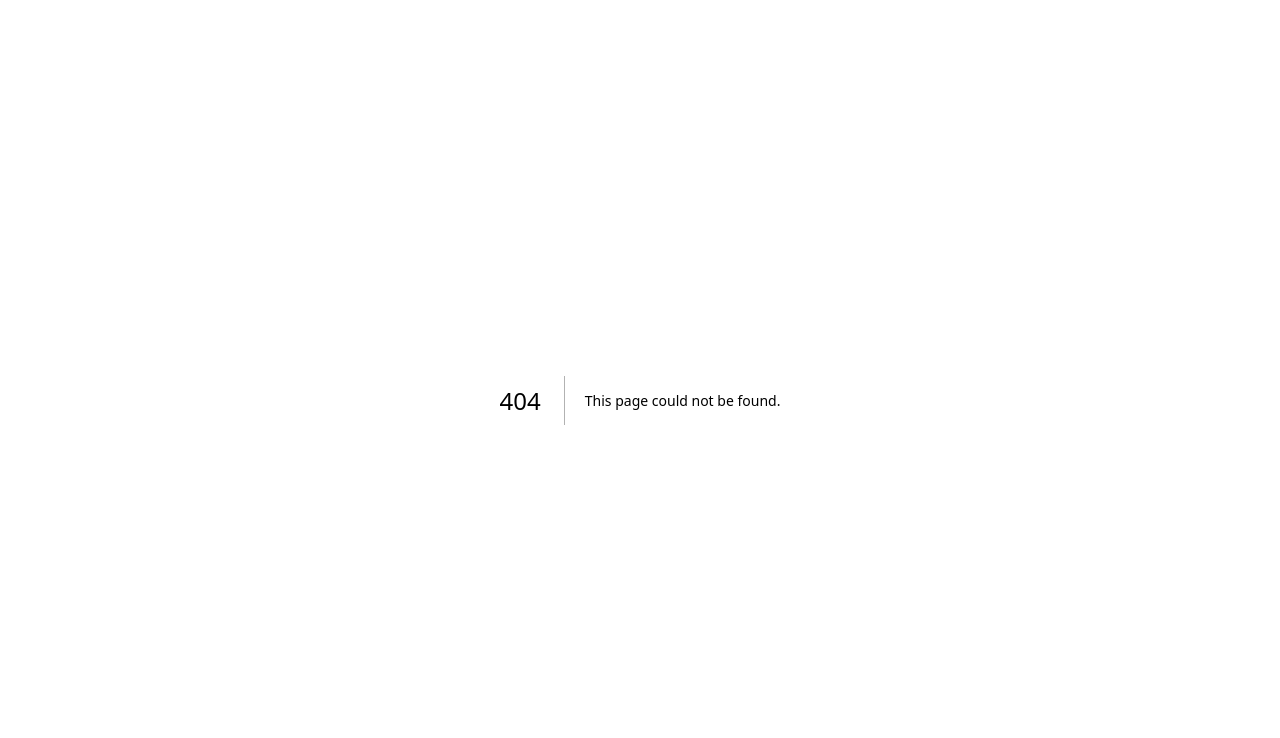
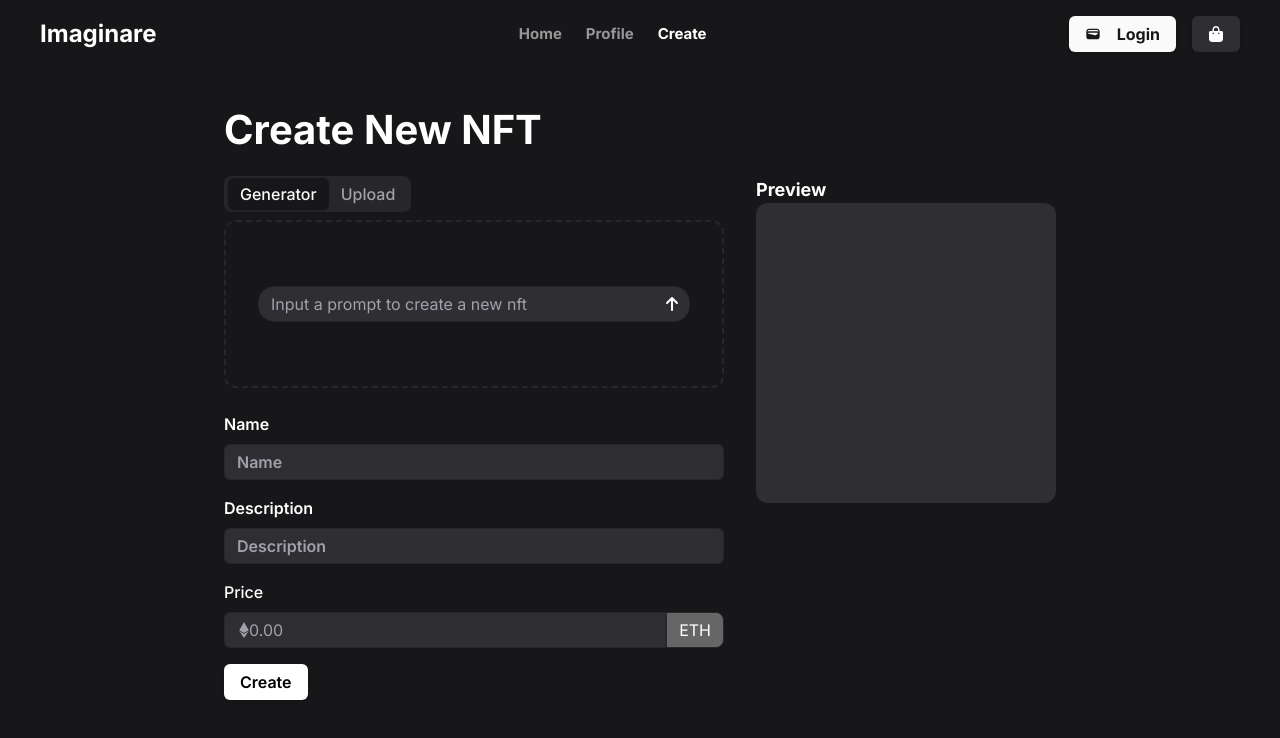
Before and after one commit to FernandoGmz2001/Imaginare, a Next.js app: page /create in a window 1280 px wide. Before the commit this address had no page. Shown: the top 738 px of the page. Built offline with nearby package versions, Linux system fonts and the light colour scheme.

Commit message:
feat: Add Nft form

```diff
--- a/app/components/Navbar.tsx
+++ b/app/components/Navbar.tsx
@@ -50,18 +50,6 @@ export default function Navbar({
           >
             Home
           </p>
-          <a
-          href="#Community"
-          onClick={(e) => {
-            e.preventDefault();
-            handleNavigation("/home", "Community");
-          }}
-            className={`text-white  hover:opacity-100 transition-colors  cursor-pointer ${
-              activeItem == "Community" ? "opacity-100" : "opacity-55"
-            }`}
-          >
-            Community
-          </a>
           <p
             className={`text-white  hover:opacity-100 transition-colors  cursor-pointer ${
               activeItem == "Profile" ? "opacity-100" : "opacity-55"
@@ -69,6 +57,14 @@ export default function Navbar({
             onClick={() => router.push("/profile")}
           >
             Profile
+          </p>
+          <p
+            className={`text-white  hover:opacity-100 transition-colors  cursor-pointer ${
+              activeItem == "Create" ? "opacity-100" : "opacity-55"
+            }`}
+            onClick={() => router.push("/create")}
+          >
+            Create
           </p>
         </div>
         <div className="flex gap-4 ">
--- /dev/null
+++ b/app/create/components/EthInput.tsx
@@ -0,0 +1,25 @@
+import { FaEthereum } from "react-icons/fa";
+import { Input } from "@/components/ui/input";
+import { Label } from "@/components/ui/label";
+
+export default function Input16() {
+  return (
+    <div className="space-y-2">
+      <Label htmlFor="input-16">Price</Label>
+      <div className="relative flex rounded-lg shadow-sm shadow-black/5 ">
+        <span className="pointer-events-none absolute inset-y-0 start-0 flex items-center justify-center ps-3 text-sm text-muted-foreground ">
+          <FaEthereum />
+        </span>
+        <Input
+          id="input-16"
+          className="pl-10 rounded-e-none ps-6 shadow-none bg-grayBackground"
+          placeholder="0.00"
+          type="number"
+        />
+        <span className="-z-10 inline-flex items-center rounded-e-lg border border-input bg-grayPlaceholder text-white px-3 text-sm text-muted-foreground">
+          ETH
+        </span>
+      </div>
+    </div>
+  );
+}
--- /dev/null
+++ b/app/create/components/Generator.tsx
@@ -0,0 +1,20 @@
+import { Input } from "@/components/ui/input";
+import { FaArrowUp } from "react-icons/fa6";
+export default function Generator() {
+  return (
+    <>
+      <div className="relative">
+        <Input
+          placeholder="Input a prompt to create a new nft"
+          className="bg-grayBackground rounded-2xl  pe-9"
+        />
+        <button
+          className="absolute inset-y-0 end-0 flex h-full text-white w-9 items-center justify-center rounded-e-lg text-muted-foreground/80 ring-offset-background transition-shadow hover:text-foreground focus-visible:border focus-visible:border-ring focus-visible:text-foreground focus-visible:outline-none focus-visible:ring-2 focus-visible:ring-ring/30 focus-visible:ring-offset-2 disabled:pointer-events-none disabled:cursor-not-allowed disabled:opacity-50"
+          type="button"
+        >
+          <FaArrowUp />
+        </button>
+      </div>
+    </>
+  );
+}
--- /dev/null
+++ b/app/create/components/NftForm.tsx
@@ -0,0 +1,41 @@
+import { Button } from "@/components/ui/button";
+import { Input } from "@/components/ui/input";
+import { Label } from "@radix-ui/react-label";
+import EthInput from "./EthInput";
+
+
+export default function NftForm() {
+  return (
+    <>
+      <form className="flex flex-col gap-4 dark">
+        <div className="flex flex-col gap-2">
+          <Label htmlFor="email" className="text-white font-semibold">
+            Name
+          </Label>
+          <Input
+            type="text"
+            id="name"
+            placeholder="Name"
+            className="bg-grayBackground text-gray-placeholder placeholder:font-semibold text-white "
+          />
+        </div>
+        <div className="flex flex-col gap-2">
+          <Label htmlFor="description" className="text-white font-semibold">
+            Description
+          </Label>
+          <Input
+            type="text"
+            id="description"
+            placeholder="Description"
+            className="bg-grayBackground text-gray-placeholder placeholder:font-semibold text-white " />
+        </div>
+        <div>
+          <EthInput />
+        </div>
+        <div>
+          <Button className="bg-white text-black font-semibold">Create</Button>
+        </div>
+      </form>
+    </>
+  );
+}
--- /dev/null
+++ b/app/create/page.tsx
@@ -0,0 +1,45 @@
+import Navbar from "../components/Navbar";
+import { Tabs, TabsContent, TabsList, TabsTrigger } from "@/components/ui/tabs";
+import Generator from "./components/Generator";
+import { Input } from "@/components/ui/input";
+import { Label } from "@radix-ui/react-label";
+import NftForm from "./components/NftForm";
+
+export default function CreateNft() {
+  return (
+    <main className="px-10 min-h-screen">
+      <Navbar hasBackground={false} activeItem="Create" />
+      <div className="w-full h-full flex flex-col items-center justify-center pt-8">
+        <div className="">
+          <div className="mb-4">
+            <h2 className="text-h2-title text-white">Create New NFT</h2>
+          </div>
+          <div className="flex gap-8">
+            <div className="text-white dark flex flex-col gap-6">
+              <Tabs defaultValue="generator" className="">
+                <TabsList>
+                  <TabsTrigger value="generator">Generator</TabsTrigger>
+                  <TabsTrigger value="upload">Upload</TabsTrigger>
+                </TabsList>
+                <TabsContent
+                  value="generator"
+                  className="w-[500px] border-2 border-dashed px-8 py-16 rounded-xl"
+                >
+                  <Generator />
+                </TabsContent>
+                <TabsContent value="upload">
+                  Change your password here.
+                </TabsContent>
+              </Tabs>
+              <NftForm />
+            </div>
+            <div>
+              <p className="text-h5-title text-white">Preview</p>
+              <div className="w-[300px] h-[300px] bg-grayBackground rounded-xl"></div>
+            </div>
+          </div>
+        </div>
+      </div>
+    </main>
+  );
+}
--- /dev/null
+++ b/components/ui/tabs.tsx
@@ -0,0 +1,55 @@
+"use client"
+
+import * as React from "react"
+import * as TabsPrimitive from "@radix-ui/react-tabs"
+
+import { cn } from "@/lib/utils"
+
+const Tabs = TabsPrimitive.Root
+
+const TabsList = React.forwardRef<
+  React.ElementRef<typeof TabsPrimitive.List>,
+  React.ComponentPropsWithoutRef<typeof TabsPrimitive.List>
+>(({ className, ...props }, ref) => (
+  <TabsPrimitive.List
+    ref={ref}
+    className={cn(
+      "inline-flex h-9 items-center justify-center rounded-lg bg-muted p-1 text-muted-foreground",
+      className
+    )}
+    {...props}
+  />
+))
+TabsList.displayName = TabsPrimitive.List.displayName
+
+const TabsTrigger = React.forwardRef<
+  React.ElementRef<typeof TabsPrimitive.Trigger>,
+  React.ComponentPropsWithoutRef<typeof TabsPrimitive.Trigger>
+>(({ className, ...props }, ref) => (
+  <TabsPrimitive.Trigger
+    ref={ref}
+    className={cn(
+      "inline-flex items-center justify-center whitespace-nowrap rounded-md px-3 py-1 text-sm font-medium ring-offset-background transition-all focus-visible:outline-none focus-visible:ring-2 focus-visible:ring-ring focus-visible:ring-offset-2 disabled:pointer-events-none disabled:opacity-50 data-[state=active]:bg-background data-[state=active]:text-foreground data-[state=active]:shadow",
+      className
+    )}
+    {...props}
+  />
+))
+TabsTrigger.displayName = TabsPrimitive.Trigger.displayName
+
+const TabsContent = React.forwardRef<
+  React.ElementRef<typeof TabsPrimitive.Content>,
+  React.ComponentPropsWithoutRef<typeof TabsPrimitive.Content>
+>(({ className, ...props }, ref) => (
+  <TabsPrimitive.Content
+    ref={ref}
+    className={cn(
+      "mt-2 ring-offset-background focus-visible:outline-none focus-visible:ring-2 focus-visible:ring-ring focus-visible:ring-offset-2",
+      className
+    )}
+    {...props}
+  />
+))
+TabsContent.displayName = TabsPrimitive.Content.displayName
+
+export { Tabs, TabsList, TabsTrigger, TabsContent }
--- a/package.json
+++ b/package.json
@@ -13,6 +13,7 @@
     "@radix-ui/react-label": "^2.1.0",
     "@radix-ui/react-select": "^2.1.2",
     "@radix-ui/react-slot": "^1.1.0",
+    "@radix-ui/react-tabs": "^1.1.1",
     "class-variance-authority": "^0.7.0",
     "clsx": "^2.1.1",
     "embla-carousel-autoplay": "^8.3.1",
--- a/tailwind.config.ts
+++ b/tailwind.config.ts
@@ -22,6 +22,7 @@ export default {
   		colors: {
   			background: '#17171A',
         grayBackground: '#2E2E33',
+        grayPlaceholder: '#666666',
 				customGray: '#AEAEAE',
          'orange-to-pink-gradient': 'linear-gradient(90deg, #FF9900 0%, #FF00EE 100%)',
   			foreground: 'hsl(var(--foreground))',
```
Also changed, not shown: 1 other file (tests, documents, lock files or other folders).
